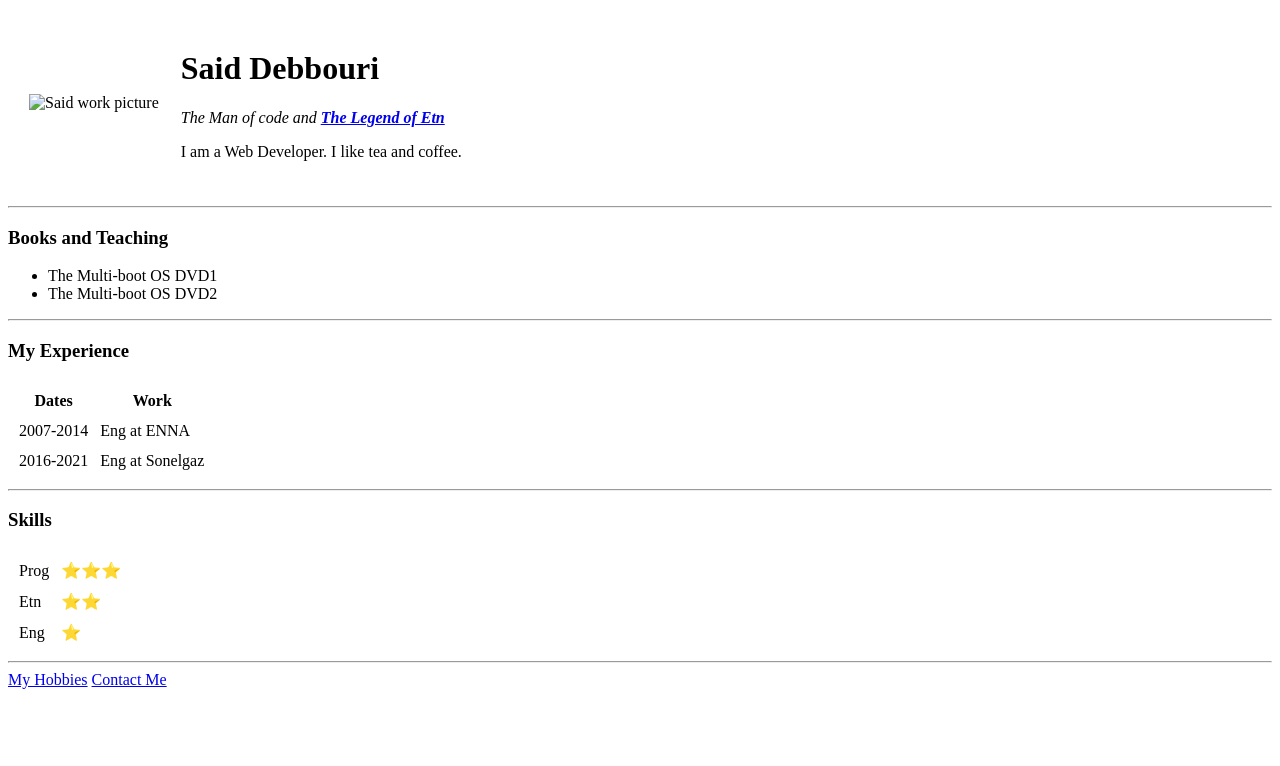
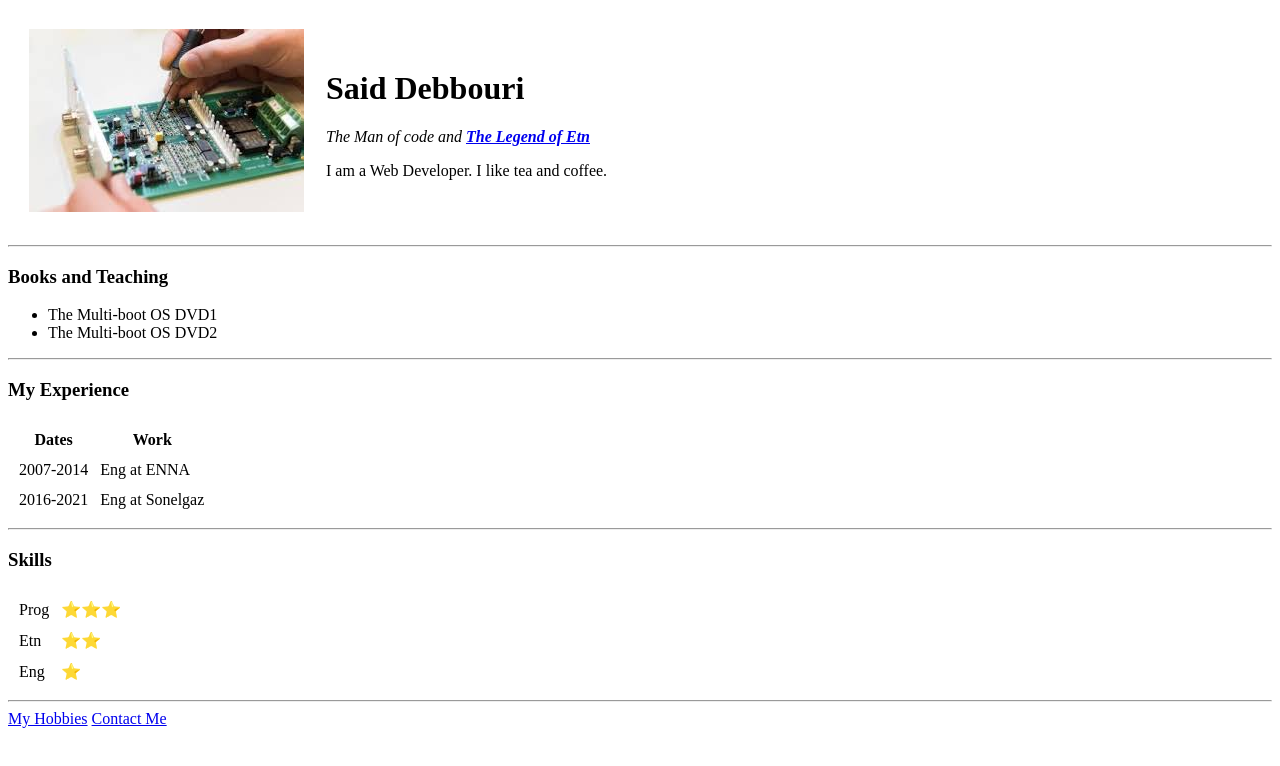
Before and after one commit to saiid31/cv, a plain HTML site: page index.html in a window 1280 px wide. Drawn offline with Linux system fonts and the light colour scheme.

Commit message:
Add files via upload

```diff
--- a/index.html
+++ b/index.html
@@ -9,7 +9,7 @@
 <body>
   <table cellspacing="20">
     <tr>
-      <td>  <img src="images/Said work picture.jpg" alt="Said work picture"></td>
+      <td>  <img src="Said work picture.jpg" alt="Said work picture"></td>
       <td>  <h1>Said Debbouri</h1>
         <p><em>The Man of code and <strong><a href="http://nouzha.yolasite.com/">The Legend of Etn</a> </strong></em></p>
         <p>I am a Web Developer. I like tea and coffee.</p></td>
```
